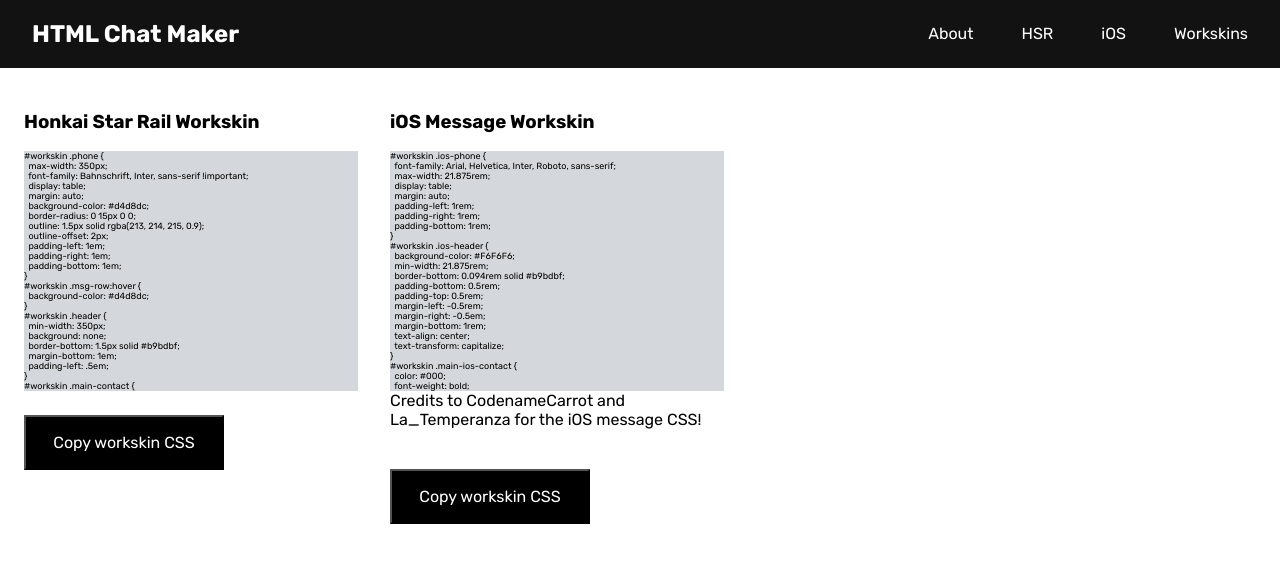
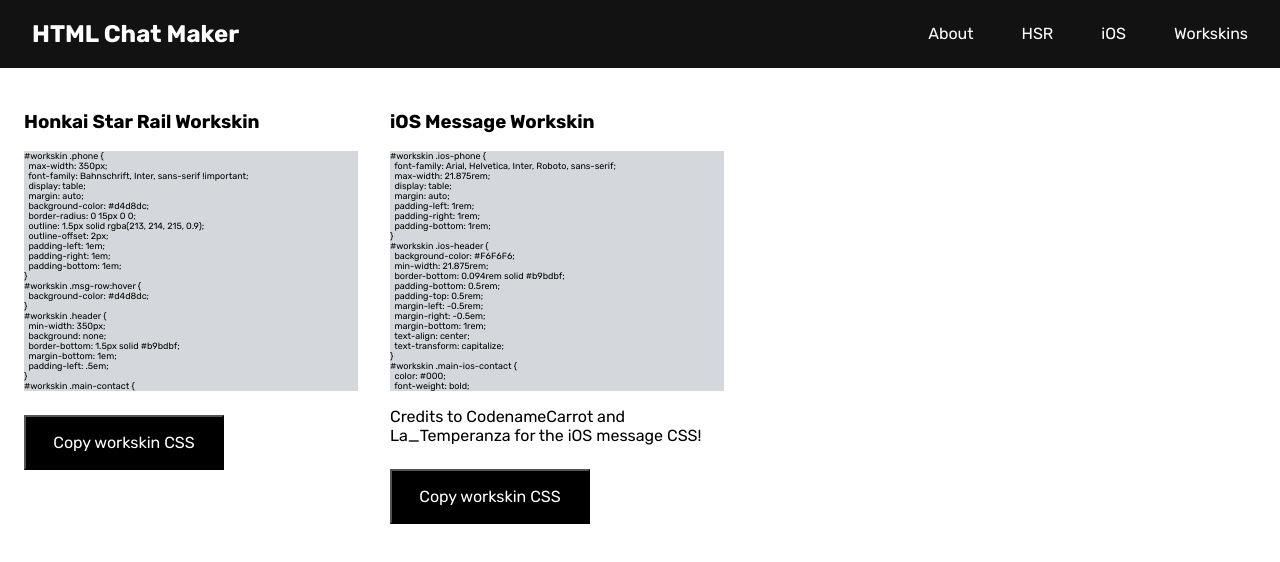
Before and after one commit to qriechan/html-chat-maker, a React (Vite) app: page /workskin in a window 1280 px wide. Shown: the top 562 px of the page. Built offline with nearby package versions, Linux system fonts and the light colour scheme.

Commit message:
more minor visual tweaks

```diff
--- a/src/css/main.css
+++ b/src/css/main.css
@@ -754,7 +754,7 @@
 
 .credits {
   margin: 1rem;
-  margin-top: 0;
+  margin-bottom: 0;
   margin-left: 0;
 }
 
--- a/src/css/main.scss
+++ b/src/css/main.scss
@@ -850,7 +850,7 @@
 
 .credits {
     margin: 1rem;
-    margin-top: 0;
+    margin-bottom: 0;
     margin-left: 0;
 }
 
```
Also changed, not shown: 1 other file (tests, documents, lock files or other folders).
